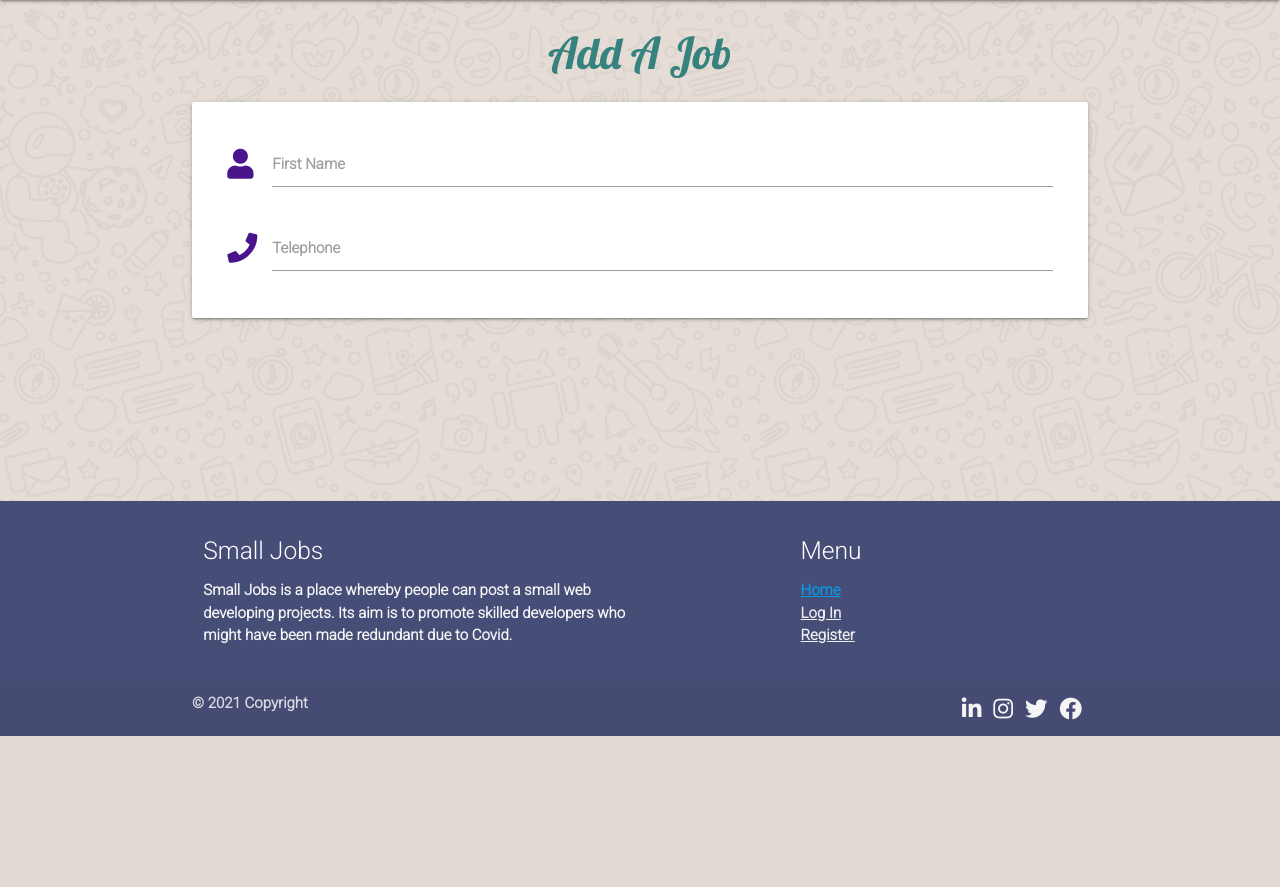
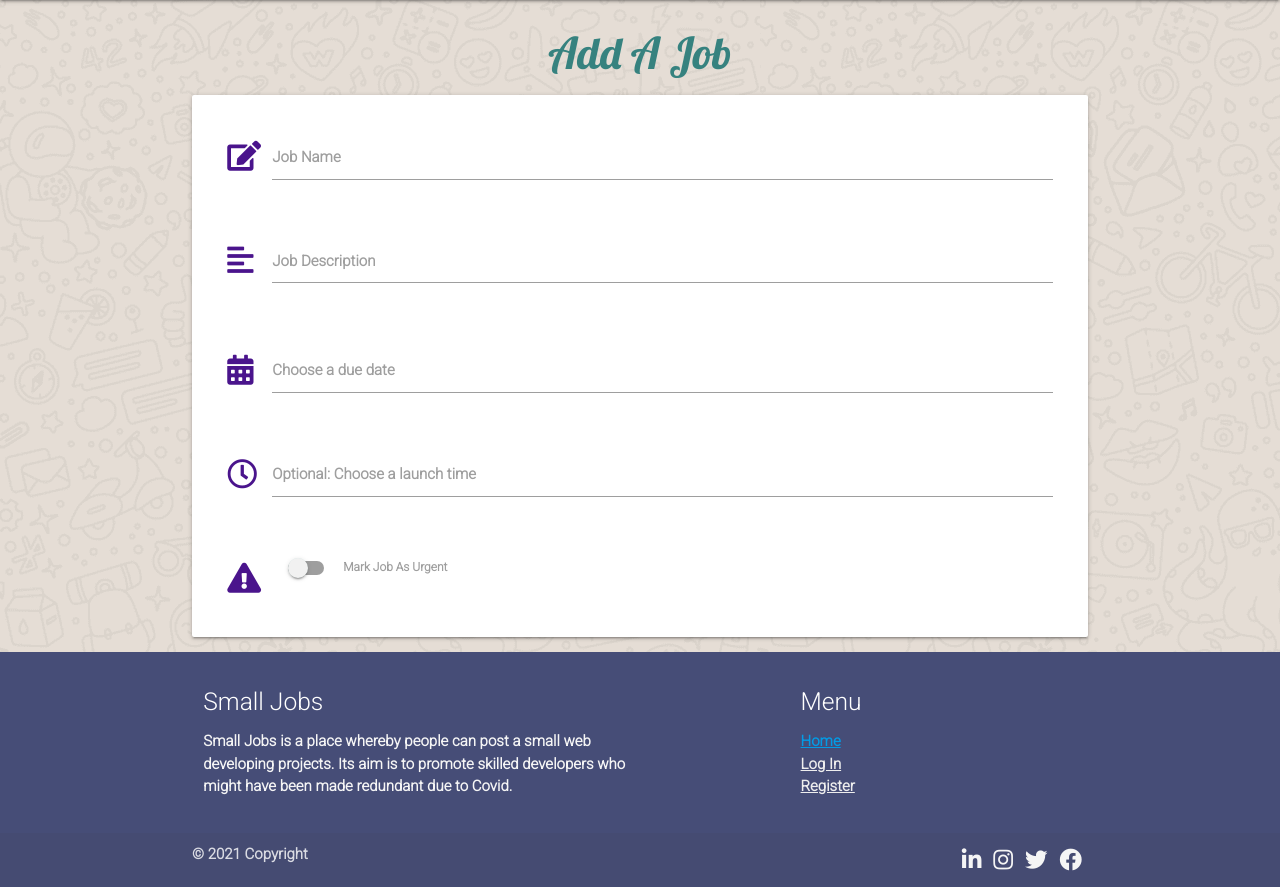
Before and after one commit to mickmccann/MS3-Small-Jobs, a Flask app: page /add_jobs in a window 1280 px wide. Shown: the part 64-951 px from the top of the page. Before the commit the page ends 800 px from the top, so only its background shows below. Run offline with Flask 2, Linux system fonts and the light colour scheme; some libraries are stand-ins or nearby versions.

Commit message:
Added job forms with appropiate input fields

```diff
--- a/static/script/js/script.js
+++ b/static/script/js/script.js
@@ -4,4 +4,13 @@ $(document).ready(function () {
     $(".sidenav").sidenav({edge: "left"});
     $('.collapsible').collapsible();
     $('.tooltipped').tooltip();
+    $('.datepicker').datepicker({
+        formaat: "dd mmmm, yyyy",
+        yearRange: 1,
+        showClearBtn: true,
+        i18n: {
+            done: "Select"
+        }
+    });
+    $('.timepicker').timepicker();
 });
--- a/templates/add_jobs.html
+++ b/templates/add_jobs.html
@@ -3,18 +3,52 @@
 
 <h3 class="center-align">Add A Job</h3>
 
-<div class="row">
+<div class="row card-panel">
     <form class="col s12" method="POST" action="">
-        <div class="row card-panel">
+        <div class="row">
             <div class="input-field col s12">
-                <i class="fas fa-user prefix purple-text text-darken-4"></i>
-                <input id="icon_prefix" type="text" class="validate">
-                <label for="icon_prefix">First Name</label>
+                <i class="fas fa-edit prefix purple-text text-darken-4"></i>
+                <input id="job_name" name="job_name" minlength="5" maxlength="50"
+                    type="text" class="validate" required>
+                <label for="job_name">Job Name</label>
             </div>
+        </div>
+
+        <div class="row">
             <div class="input-field col s12">
-                <i class="fas fa-phone prefix purple-text text-darken-4"></i>
-                <input id="icon_telephone" type="tel" class="validate">
-                <label for="icon_telephone">Telephone</label>
+                <i class="fas fa-align-left prefix purple-text text-darken-4"></i>
+                <textarea id="job_description" name="job_description" minlength="5"
+                    maxlength="200" class="materialize-textarea validate" required></textarea>
+                <label for="job_description">Job Description</label>
+            </div>
+        </div>
+
+        <div class="row">
+            <div class="input-field col s12">
+                <i class="fas fa-calendar-alt prefix purple-text text-darken-4"></i>
+                <input id="due_date" name="due_date" type="text" class="datepicker validate" required>
+                <label for="due_date">Choose a due date</label>
+            </div>
+        </div>
+
+        <div class="row">
+            <div class="input-field col s12">
+                <i class="far fa-clock prefix purple-text text-darken-4"></i>
+                <input id="launch_time" name="launch_time" type="text" class="timepicker">
+                <label for="launch_time">Optional: Choose a launch time</label>
+            </div>
+        </div>
+        <div class="row">
+            <div class="input-field col s12">
+                <!-- Switch -->
+                <div class="switch">
+                    <i class="fas fa-exclamation-triangle prefix purple-text text-darken-4"></i>
+                    <label for="is_urgent">
+                        <input type="checkbox" id="is_urgent" name="is_urgent">
+                        <span class="lever"></span>
+                        Mark Job As Urgent
+                    </label>
+                </div>
             </div>
         </div>
     </form>
```
Also changed, not shown: TESTING.md (+2 -0 lines).
